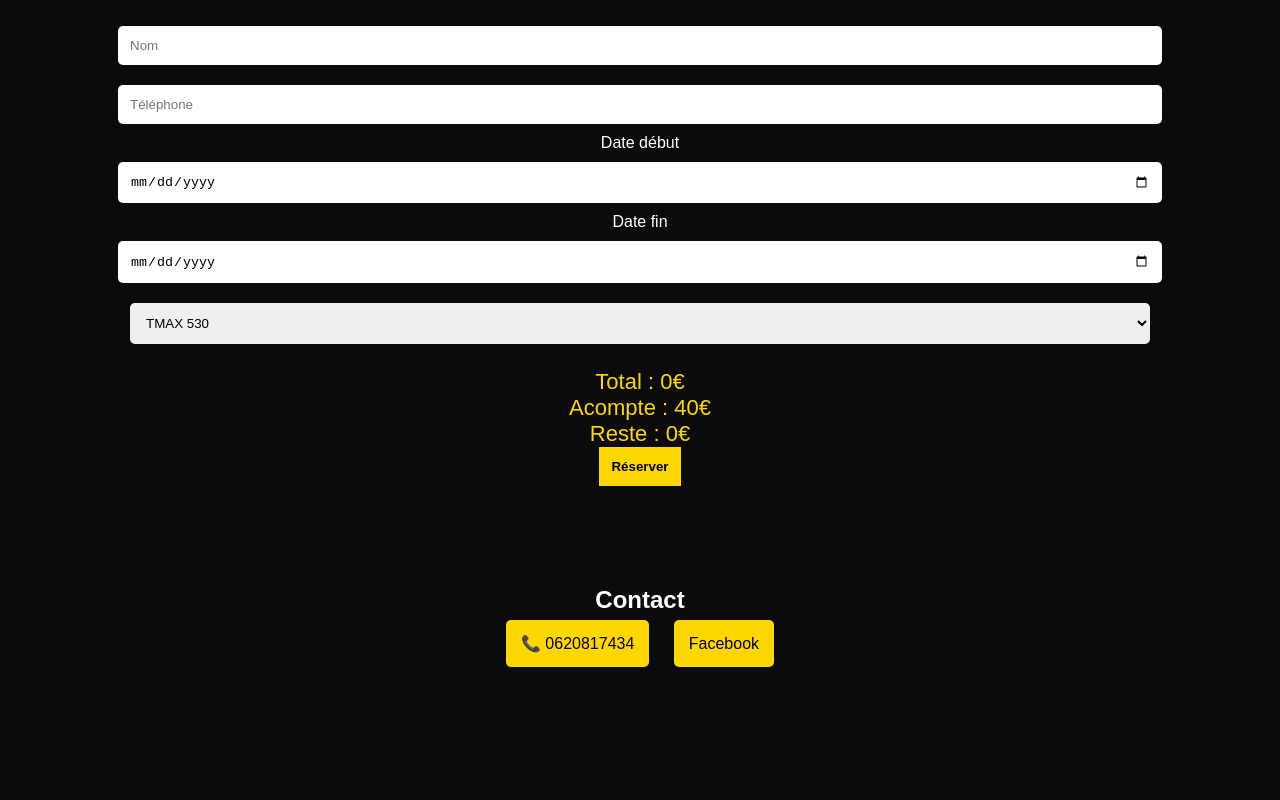
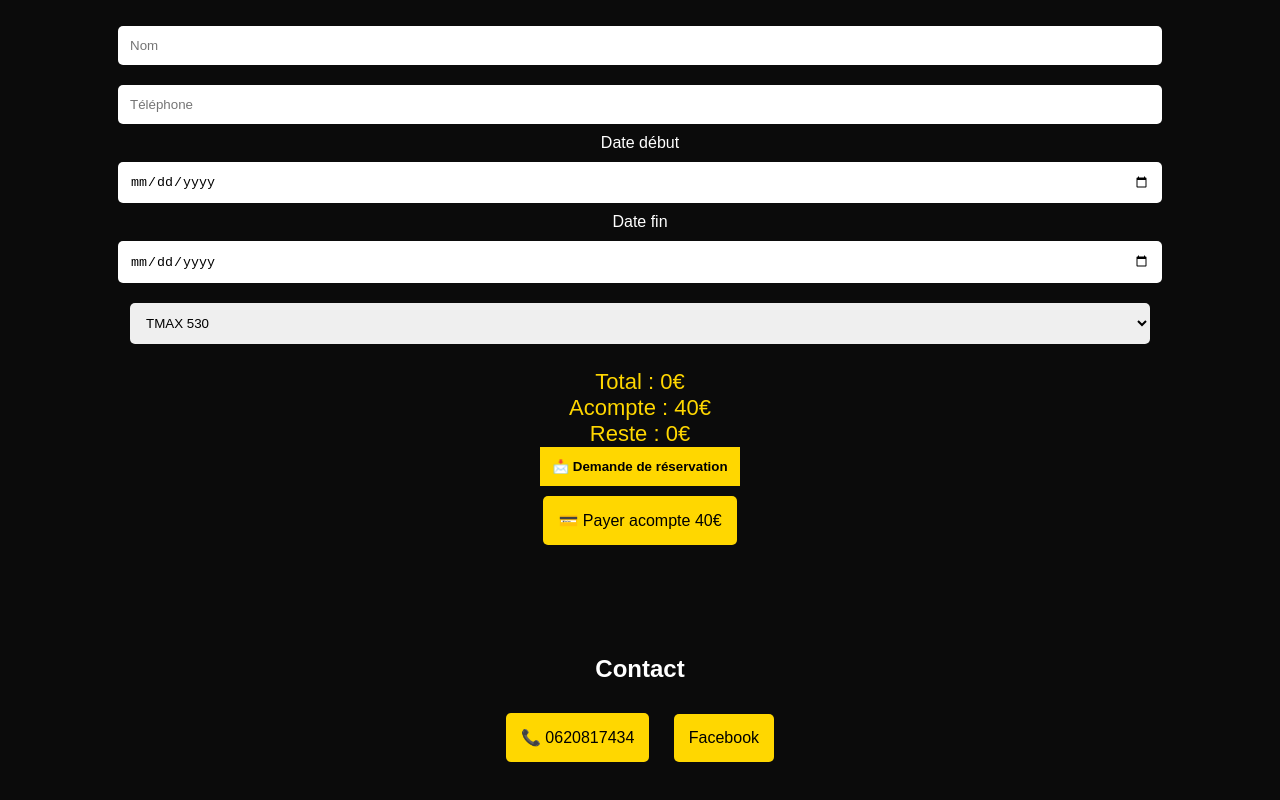
Before and after one commit to gregorydrule/site-moto, a website: page index.html in a window 1280 px wide. Shown: the part 1386-2186 px from the top of the page. Before the commit the page ends 2079 px from the top, so only its background shows below. Drawn offline with Linux system fonts and the light colour scheme.

Commit message:
Update index.html

```diff
--- a/index.html
+++ b/index.html
@@ -34,6 +34,7 @@ h1 { color:gold; }
   text-decoration:none;
   border-radius:5px;
   margin:10px;
+  display:inline-block;
 }
 
 .section { padding:40px; text-align:center; }
@@ -140,7 +141,6 @@ button {
   <form action="https://formspree.io/f/mqewbegd" method="POST">
 
     <input type="text" name="nom" placeholder="Nom" required><br>
-
     <input type="tel" name="telephone" placeholder="Téléphone" required><br>
 
     <label>Date début</label><br>
@@ -154,17 +154,22 @@ button {
       <option value="560">TMAX 560</option>
     </select><br>
 
-    <!-- AFFICHAGE PRIX -->
     <div id="total">
       Total : 0€<br>
       Acompte : 40€<br>
       Reste : 0€
     </div>
 
-    <!-- ENVOI ACOMPTE -->
     <input type="hidden" name="acompte" value="40€">
 
-    <button type="submit">Réserver</button>
+    <!-- BOUTONS -->
+    <button type="submit">📩 Demande de réservation</button>
+
+    <br>
+
+    <a class="btn" href="https://buy.stripe.com/test_7sYaEZbpIcs57J253DdMI01" target="_blank">
+      💳 Payer acompte 40€
+    </a>
 
   </form>
 </div>
@@ -214,7 +219,6 @@ function calculerPrix() {
 
   let acompte = 40;
   let reste = total - acompte;
-
   if(reste < 0) reste = 0;
 
   document.getElementById("total").innerHTML =
```
